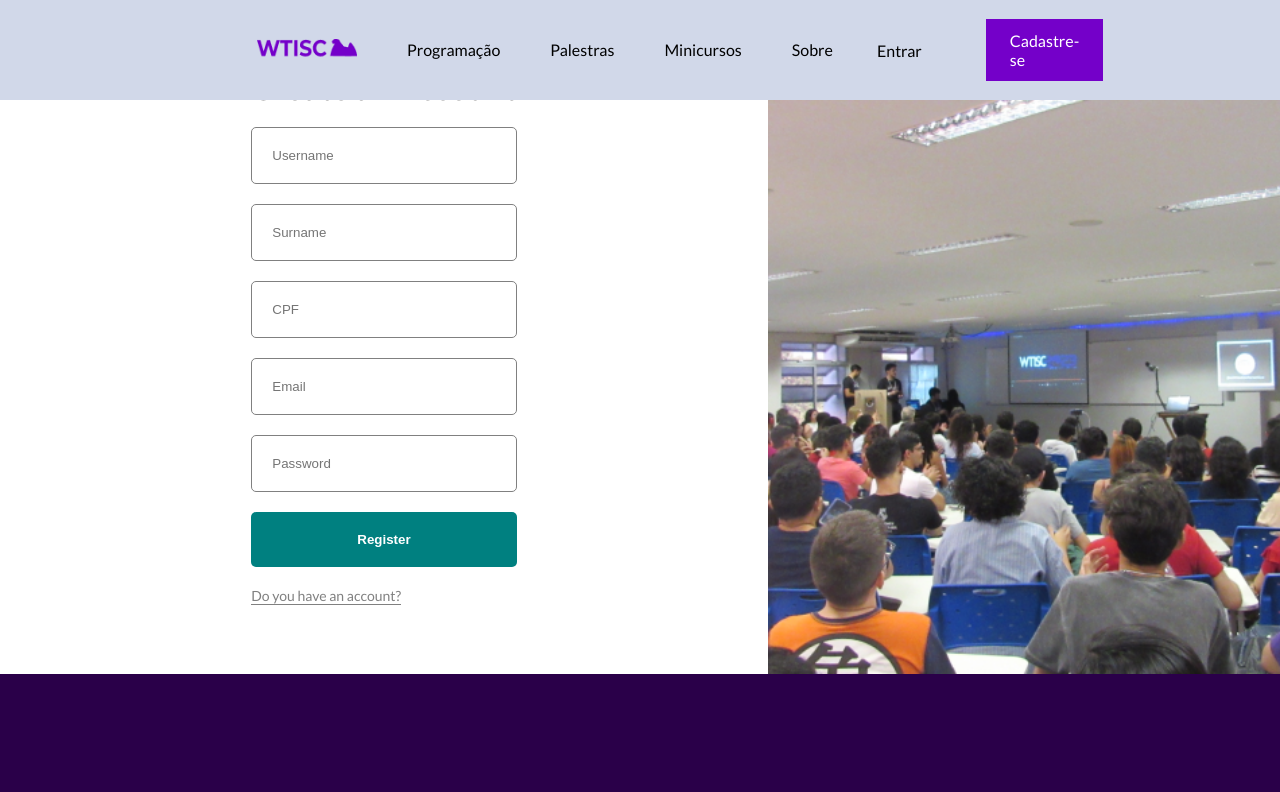
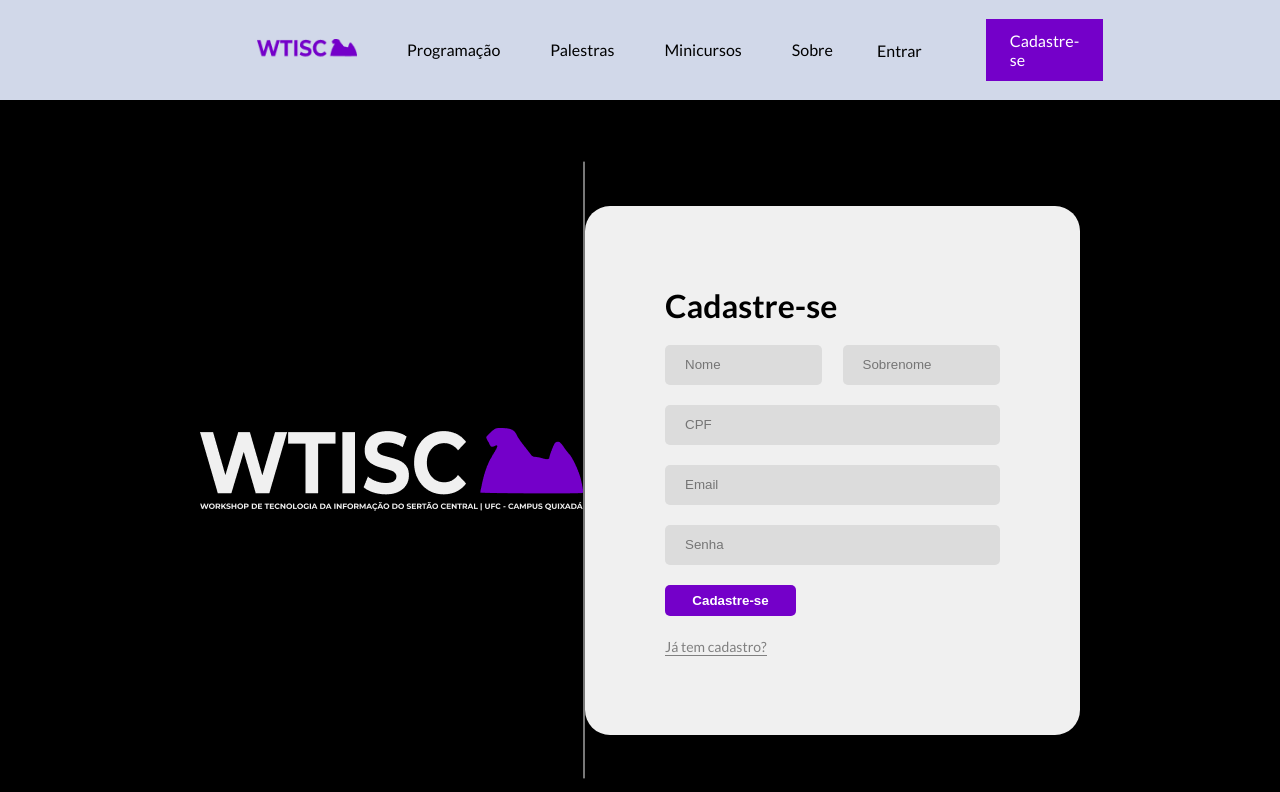
Before and after one commit to samuelnasc-dev/wtisc-project-front, a React (Vite) app in the folder client/: page /register in a window 1280 px wide. Shown: the top 792 px of the page. Built offline with nearby package versions, Linux system fonts and the light colour scheme.

Commit message:
feat: implementação de minicurso e palestras

```diff
--- a/client/src/App.jsx
+++ b/client/src/App.jsx
@@ -6,6 +6,7 @@
 import ProfilePage from "./routes/profilePage/profilePage";
 import ProfileUpdatePage from "./routes/profileUpdatePage/profileUpdatePage";
 import Register from "./routes/register/register";
+import EventsPage from "./routes/homePage/eventsPage/eventsPage";
 
 
 function App() {
@@ -25,6 +26,10 @@
         {
           path: "/register",
           element: <Register />,
+        },
+        {
+          path: "/eventsPage",
+          element: <EventsPage />,
         }
       ],
     },
--- a/client/src/components/navbar/Navbar.jsx
+++ b/client/src/components/navbar/Navbar.jsx
@@ -14,7 +14,7 @@
 
   useEffect(() => {
     if (currentUser) {
-      console.log('currentUser:', currentUser); // Verifique a estrutura do currentUser
+      console.log('currentUser:', currentUser.user.name); // Verifique a estrutura do currentUser
       fetch();
     }
   }, [currentUser, fetch]);
@@ -33,14 +33,9 @@
       <div className="right">
         {currentUser ? (
           <div className="user">
-            {currentUser.name ? (
-              <span className="username">{currentUser.name}</span>
-            ) : (
-              <span className="username">Nome não disponível</span>
-            )}
             <Link to="/profile" className="profile">
               {/* {number > 0 && <div className="notification">{number}</div>} */}
-              <span>Profile</span>
+              <span>{currentUser.user.name}</span>
             </Link>
           </div>
         ) : (
--- /dev/null
+++ b/client/src/routes/homePage/eventsPage/eventsPage.jsx
@@ -0,0 +1,70 @@
+import React, { useState, useEffect } from 'react';
+import "./eventsPage.scss";
+
+function EventsPage() {
+  const [activeTab, setActiveTab] = useState("palestras");
+  const [data, setData] = useState([]);
+
+  useEffect(() => {
+    // Função para buscar os dados das palestras
+    const fetchData = async () => {
+      try {
+        const response = await fetch('http://localhost:8800/lectures');
+        // if (!response.ok) {
+        //   const errorText = await response.text();
+        //   throw new Error(`Network response was not ok: ${response.status} ${response.statusText}. Response: ${errorText}`);
+        // }
+        const result = await response.json();
+        setData(result);
+      } catch (error) {
+        console.error('Erro ao buscar palestras:', error.message);
+      }
+    };
+
+    fetchData();
+  }, []);
+
+  // Filtra os dados com base na aba ativa
+  const filteredData = data.filter(event => event.category === activeTab);
+
+  return (
+    <div className="eventos-container">
+      <h1>Eventos</h1>
+      <p>Conheça as palestras e minicursos que vão impulsionar seu conhecimento!</p>
+
+      <div className="tabs">
+        <button
+          className={activeTab === "palestras" ? "active" : ""}
+          onClick={() => setActiveTab("palestras")}
+        >
+          Palestras
+        </button>
+        <button
+          className={activeTab === "minicursos" ? "active" : ""}
+          onClick={() => setActiveTab("minicursos")}
+        >
+          Minicursos
+        </button>
+      </div>
+
+      <div className="carousel">
+        {filteredData.length > 0 ? (
+          filteredData.map((event) => (
+            <div key={event.id} className="event-card">
+              <h2>{event.title}</h2>
+              <p>Por: {event.speaker}</p>
+              <p>{event.description}</p>
+              <p>{event.location}</p>
+              <button>Ver Mais</button>
+              <button>Inscreva-se</button>
+            </div>
+          ))
+        ) : (
+          <p>Nenhum evento encontrado.</p>
+        )}
+      </div>
+    </div>
+  );
+}
+
+export default EventsPage;
--- /dev/null
+++ b/client/src/routes/homePage/eventsPage/eventsPage.scss
@@ -0,0 +1,105 @@
+@import "../../../responsive.scss";
+
+.eventos-container {
+    text-align: center;
+    padding: 2rem;
+    background-color: #0d0d0d;
+    color: #fff;
+
+    h1 {
+      font-size: 2.5rem;
+      color: #fff;
+    }
+
+    p {
+      font-size: 1.2rem;
+      color: #ccc;
+    }
+
+    .tabs {
+      display: flex;
+      justify-content: center;
+      margin: 2rem 0;
+
+      button {
+        background-color: transparent;
+        color: #fff;
+        border: none;
+        padding: 1rem 2rem;
+        cursor: pointer;
+        font-size: 1.2rem;
+        transition: color 0.3s;
+
+        &:hover {
+          color: #a133eb;
+        }
+
+        &.active {
+          color: #a133eb;
+          border-bottom: 2px solid #a133eb;
+        }
+      }
+    }
+
+    .carousel {
+      display: grid;
+      grid-template-columns: repeat(3, 1fr);
+      gap: 1.5rem;
+
+      .event-card {
+        background-color: #3b3b3b;
+        border-radius: 8px;
+        padding: 1.5rem;
+        text-align: left;
+        transition: transform 0.3s ease;
+
+        &:hover {
+          transform: scale(1.05);
+        }
+
+        h2 {
+          font-size: 1.5rem;
+          color: #fff;
+          margin-bottom: 1rem;
+        }
+
+        p {
+          font-size: 1rem;
+          color: #ccc;
+          margin-bottom: 0.5rem;
+        }
+
+        button {
+          background-color: #a133eb;
+          border: none;
+          padding: 0.5rem 1rem;
+          color: #fff;
+          cursor: pointer;
+          border-radius: 4px;
+
+          &:hover {
+            background-color: #7e25b5;
+          }
+        }
+      }
+    }
+
+    // Responsividade
+    @include lg {
+      .carousel {
+        grid-template-columns: repeat(3, 1fr);
+      }
+    }
+
+    @include md {
+      .carousel {
+        grid-template-columns: repeat(2, 1fr);
+      }
+    }
+
+    @include sm {
+      .carousel {
+        grid-template-columns: 1fr;
+      }
+    }
+  }
--- a/client/src/routes/homePage/minicourses/minicourses.jsx
+++ b/client/src/routes/homePage/minicourses/minicourses.jsx
@@ -1,4 +1,5 @@
 import "./minicoursestyle.scss";
+import { Link } from "react-router-dom";
 
 function Minicourses() {
     return (
@@ -7,7 +8,7 @@
             <div className="infor">
                 <h2 className="section-title">Minicursos</h2>
                 <div className="button-container">
-                    <a href="#vermais" className="btn">Ver mais</a>
+                  <Link to="./eventsPage" className="btn">Ver mais</Link>
                 </div>
             </div>
             <p className="section-subtitle">
--- a/client/src/routes/login/login.jsx
+++ b/client/src/routes/login/login.jsx
@@ -38,9 +38,15 @@
   };
   return (
     <div className="login">
+       <div className="imgContainer">
+        <img src="/logo-wtisc-2.png" alt="" />
+      </div>
+      <div className="imgTravessao">
+        <img src="/travessao.png" alt="" />
+      </div>
       <div className="formContainer">
         <form onSubmit={handleSubmit}>
-          <h1>Welcome back</h1>
+          <h1>Entrar</h1>
           <input
             name="cpf"
             required
@@ -55,14 +61,12 @@
             required
             placeholder="Senha"
           />
-          <button disabled={isLoading}>Login</button>
+          <button disabled={isLoading}>Acessar conta</button>
           {error && <span>{error}</span>}
-          <Link to="/register">{"Don't"} you have an account?</Link>
+          <Link to="/register">Não tem cadastro?</Link>
         </form>
       </div>
-      <div className="imgContainer">
-        <img src="/bg.png" alt="" />
-      </div>
+
     </div>
   );
 }
--- a/client/src/routes/register/register.jsx
+++ b/client/src/routes/register/register.jsx
@@ -1,8 +1,7 @@
+import { useState } from "react";
+import { Link, useNavigate } from "react-router-dom";
+import apiRequest from "../../lib/apiRequest";
 import "./register.scss";
-import { Link, useNavigate } from "react-router-dom";
-import axios from "axios";
-import { useState } from "react";
-import apiRequest from "../../lib/apiRequest";
 
 function Register() {
   const [error, setError] = useState("");
@@ -40,22 +39,30 @@
   };
   return (
     <div className="registerPage">
+      <div className="imgContainer">
+        <img src="/logo-wtisc-2.png" alt="" />
+      </div>
+      <div className="imgTravessao">
+        <img src="/travessao.png" alt="" />
+      </div>
       <div className="formContainer">
         <form onSubmit={handleSubmit}>
-          <h1>Create an Account</h1>
-          <input name="name" type="text" placeholder="Username" />
-          <input name="surname" type="text" placeholder="Surname" />
-          <input name="cpf" type="text" placeholder="CPF" />
-          <input name="email" type="text" placeholder="Email" />
-          <input name="password" type="password" placeholder="Password" />
-          <button disabled={isLoading}>Register</button>
+          <h1>Cadastre-se</h1>
+          <div className="inputNomeSobrenome">
+            <input name="name" type="text" placeholder="Nome" />
+            <input name="surname" type="text" placeholder="Sobrenome" />
+          </div>
+          <input className="inputDemaisDados" name="cpf" type="text" placeholder="CPF" />
+          <input className="inputDemaisDados" name="email" type="text" placeholder="Email" />
+          <input className="inputDemaisDados" name="password" type="password" placeholder="Senha" />
+          <button disabled={isLoading}>Cadastre-se</button>
           {error && <span>{error}</span>}
-          <Link to="/login">Do you have an account?</Link>
+          <div>
+            <Link to="/login">Já tem cadastro?</Link>
+          </div>
         </form>
       </div>
-      <div className="imgContainer">
-        <img src="/bg.png" alt="" />
-      </div>
+
     </div>
   );
 }
--- a/client/src/routes/register/register.scss
+++ b/client/src/routes/register/register.scss
@@ -1,32 +1,63 @@
+@import "../../responsive.scss";
+
 .registerPage {
-  height: 100%;
+  height: 940px;
   display: flex;
+  background-color: black;
+  align-items: center;
+  justify-content: space-around;
+  padding: 240px;
 
   .formContainer {
-    flex: 3;
-    height: 100%;
+    height: 501px;
     display: flex;
     align-items: center;
     justify-content: center;
 
     form {
+      border-radius: 25px;
+      background-color: #F0F0F0;
       display: flex;
       flex-direction: column;
       gap: 20px;
+      padding: 89px;
 
-      input {
+      .inputNomeSobrenome {
+        display: flex;
+        justify-content: space-between;
+      }
+
+      .inputNomeSobrenome > input {
         padding: 20px;
-        border: 1px solid gray;
+        border: none;
         border-radius: 5px;
+        background-color: #DCDCDC;
+        width: 47%;
+        height: 37px;
+
+        @include sm {
+          width: 100%; /* Em telas menores, cada input ocupa a largura total */
+        }
+      }
+
+      .inputDemaisDados {
+        padding: 20px;
+        border: none;
+        border-radius: 5px;
+        background-color: #DCDCDC;
+        width: 100%;
+        height: 37px;
       }
 
       button {
-        padding: 20px;
         border-radius: 5px;
         border: none;
-        background-color: teal;
+        background-color: #7400C9;
         color: white;
         font-weight: bold;
+        width: 131px;
+        height: 31px;
+        text-align: center;
         cursor: pointer;
 
         &:disabled {
@@ -48,14 +79,64 @@
     }
   }
 
-  .imgContainer {
-    flex: 2;
-    background-color: #fcf5f3;
+  .imgTravessao {
     display: flex;
     align-items: center;
     justify-content: center;
+  }
+
+  .imgContainer {
+    display: flex;
+    align-items: center;
+    justify-content: center;
+
     img {
+      height: 85px;
+      width: 383px;
+
+      @include sm {
+        height: 60px;
+        width: 280px; /* Ajusta o tamanho da imagem em telas pequenas */
+      }
+    }
+  }
+
+  /* Media queries */
+  @include sm {
+    flex-direction: column;
+    padding: 50px;
+    height: auto;
+
+    .formContainer {
       width: 100%;
+
+      form {
+        padding: 40px; /* Reduz o padding para telas pequenas */
+      }
+    }
+
+    .imgContainer {
+      margin-bottom: 20px; /* Adiciona espaço entre a imagem e o formulário */
+    }
+  }
+
+  @include md {
+    padding: 150px; /* Ajusta o padding para telas médias */
+
+    .formContainer {
+      form {
+        padding: 70px; /* Ajusta o padding do formulário para telas médias */
+      }
+    }
+  }
+
+  @include lg {
+    padding: 200px; /* Ajusta o padding para telas grandes */
+
+    .formContainer {
+      form {
+        padding: 80px; /* Ajusta o padding para telas grandes */
+      }
     }
   }
 }
```
Also changed, not shown: client/src/components/navbar/navbar.scss (+5 -3 lines), client/src/routes/login/login.scss (+36 -10 lines), client/public/logo-wtisc-2.png (added), client/public/travessao.png (added).
